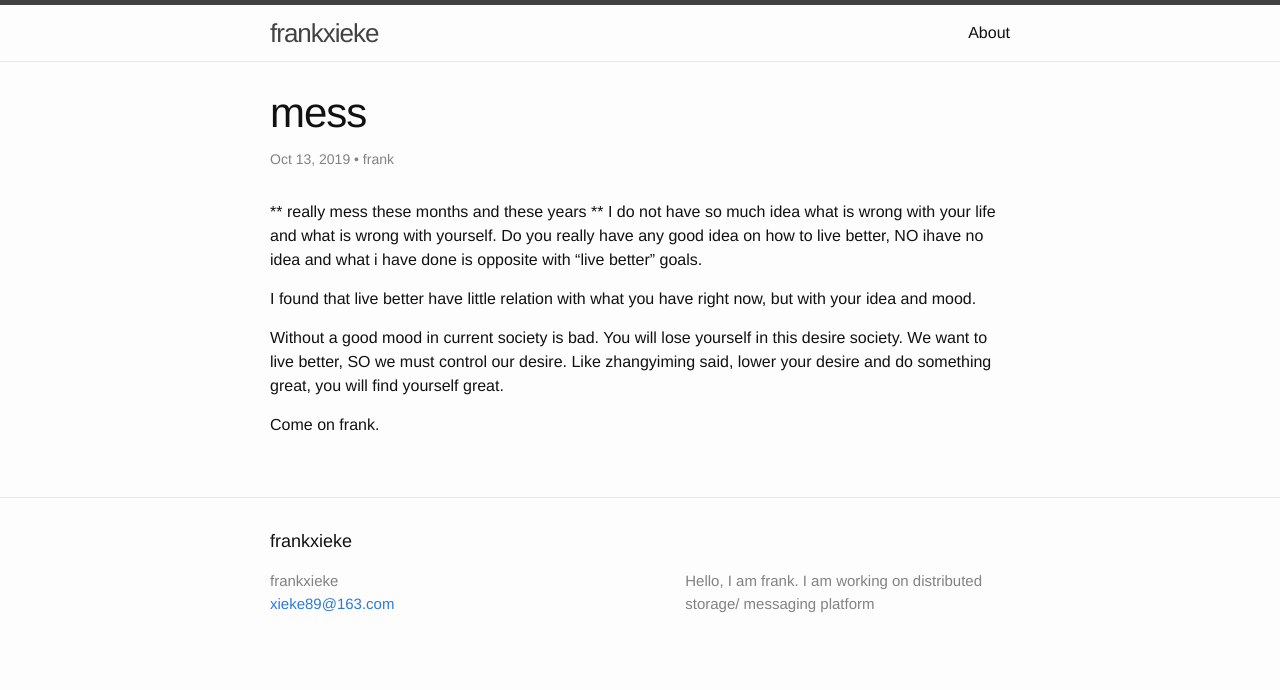
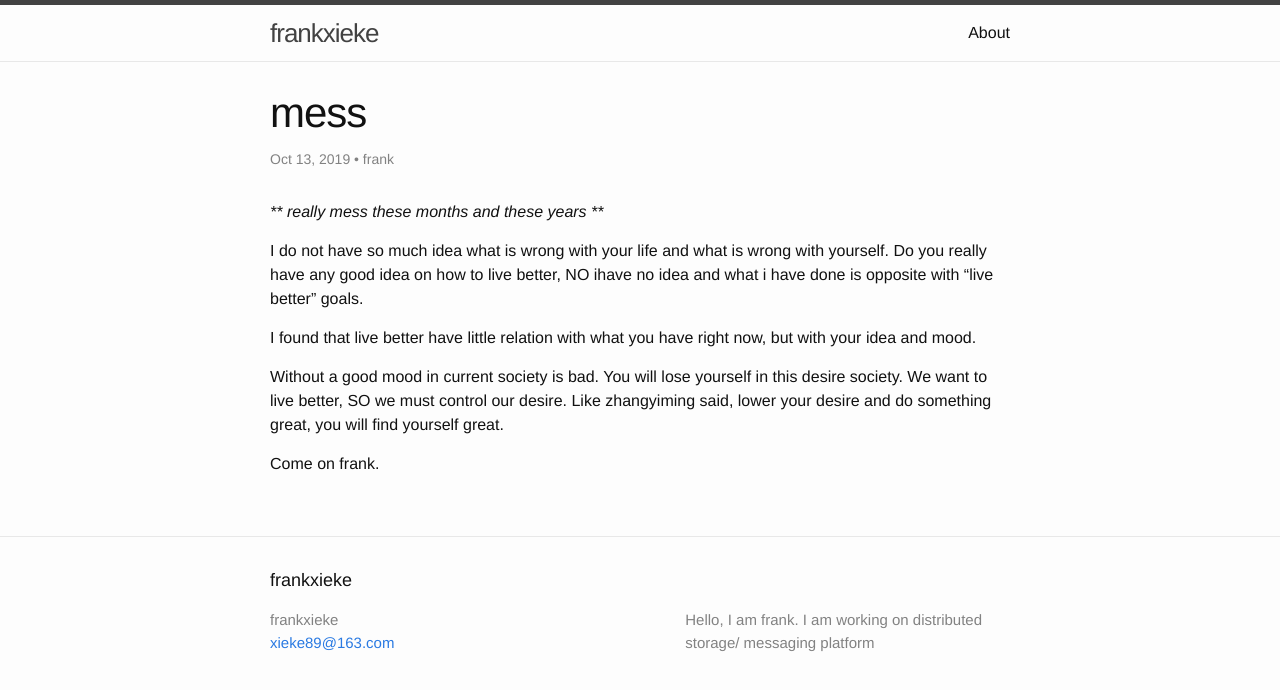
Before and after one commit to frankxieke/frankxieke.github.io, a Jekyll site: the page built from _posts/2019-10-13-mess-day.md, in a window 1280 px wide. Shown: the top 690 px of the page. Built offline with Jekyll 4.4.1, drawn with Linux system fonts in a browser that asks for light colours.

Commit message:
new mood

```diff
--- a/_posts/2019-10-13-mess-day.md
+++ b/_posts/2019-10-13-mess-day.md
@@ -8,7 +8,8 @@ categories: mess
 tag: mess
 ---
 
-** really mess these months and these years **
+*** really mess these months and these years ***
+
 I do not have so much idea what is wrong with your life and what is wrong with yourself. Do you really have any good idea on how to live better, NO ihave no idea and what i have done is opposite with "live better" goals.
 
 I found that live better have little relation with what you have right now, but with your idea and mood.
```
